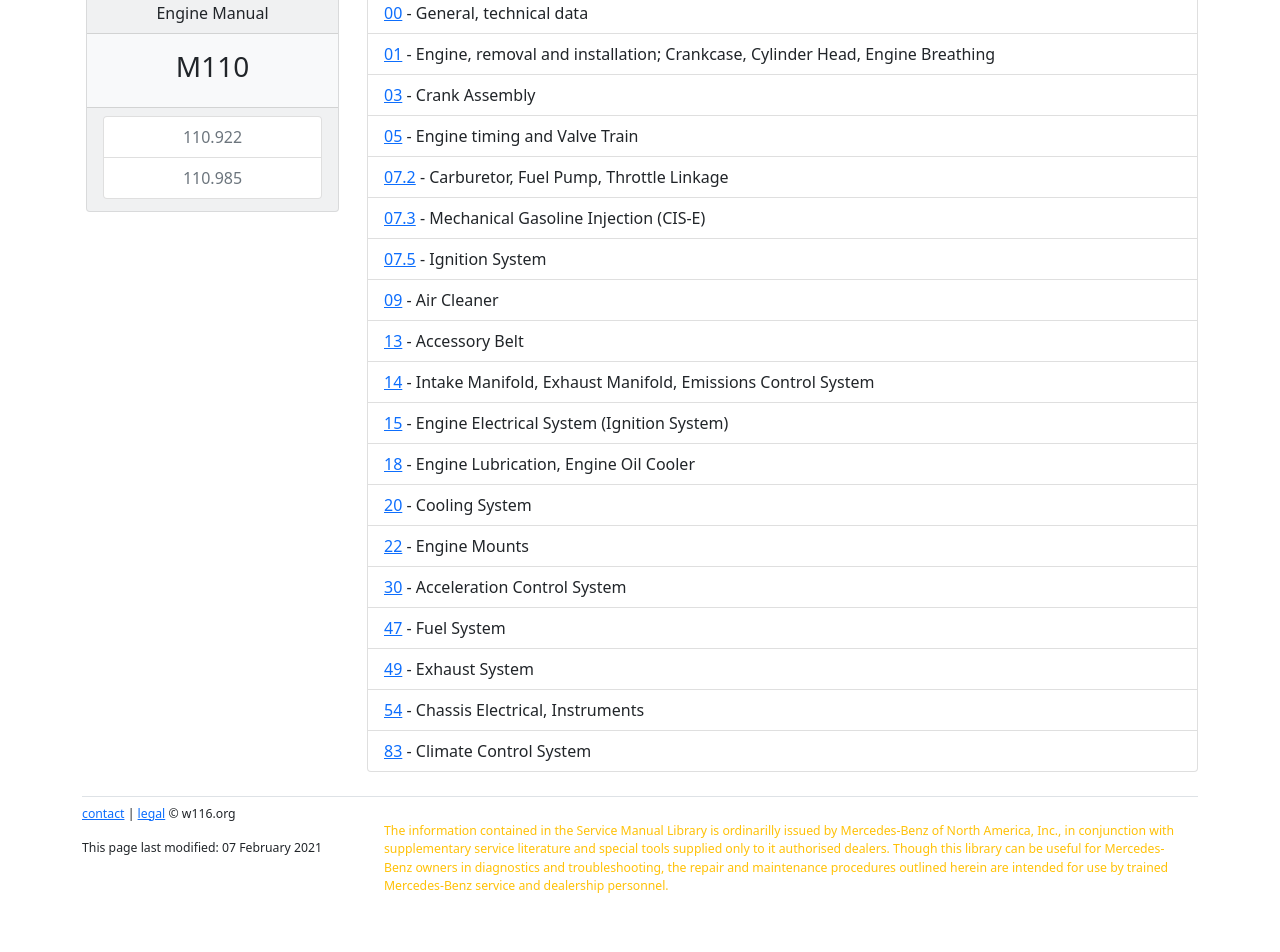
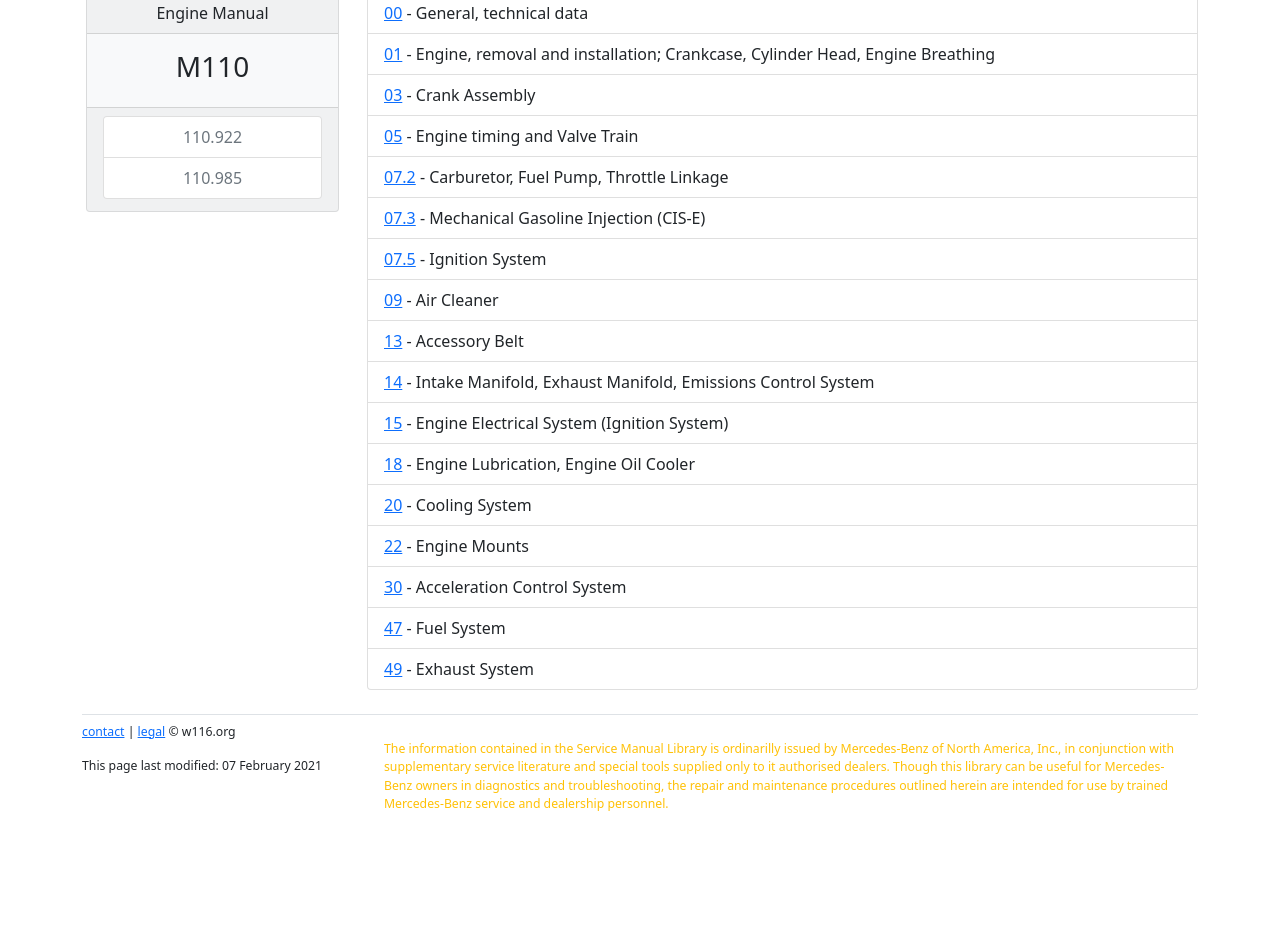
Before and after one commit to W116org/handbook, a Jekyll site: the page built from Engine/110.html, in a window 1280 px wide. Shown: the part 232-1184 px from the top of the page. Built offline with Jekyll 4.4.1, drawn with Linux system fonts in a browser that asks for light colours; comment, search, counter and statistics services are not loaded; after the commit the page ends 1102 px from its top, so only the background shows below that.

Commit message:
Update 110.html

```diff
--- a/Engine/110.html
+++ b/Engine/110.html
@@ -40,9 +40,6 @@
       <li class="list-group-item"><a href="30-AcclCtrl/">30</a> - Acceleration Control System</li>
       <li class="list-group-item"><a href="47-Fuel/">47</a> - Fuel System</li>
       <li class="list-group-item"><a href="49-Exhaust/">49</a> - Exhaust System</li>
-      <li class="list-group-item"><a href="/groups/54-ChassisElectrical/">54</a> - Chassis Electrical, Instruments</li>
-
-      <li class="list-group-item"><a href="/groups/83-ClimateControlSystem/">83</a> - Climate Control System</li>
     </ul>
   </div>
 </div><!-- /.row -->
```
